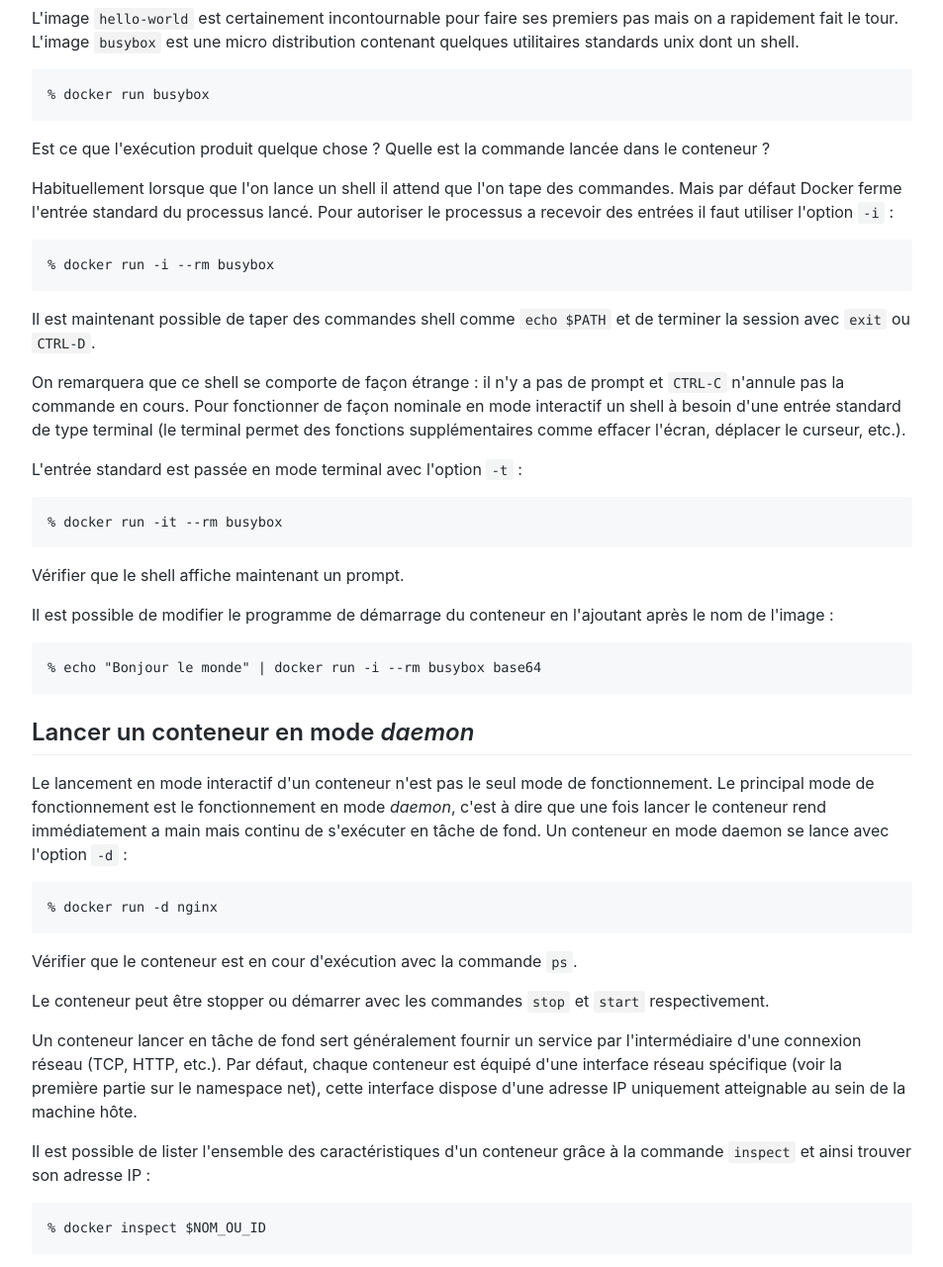
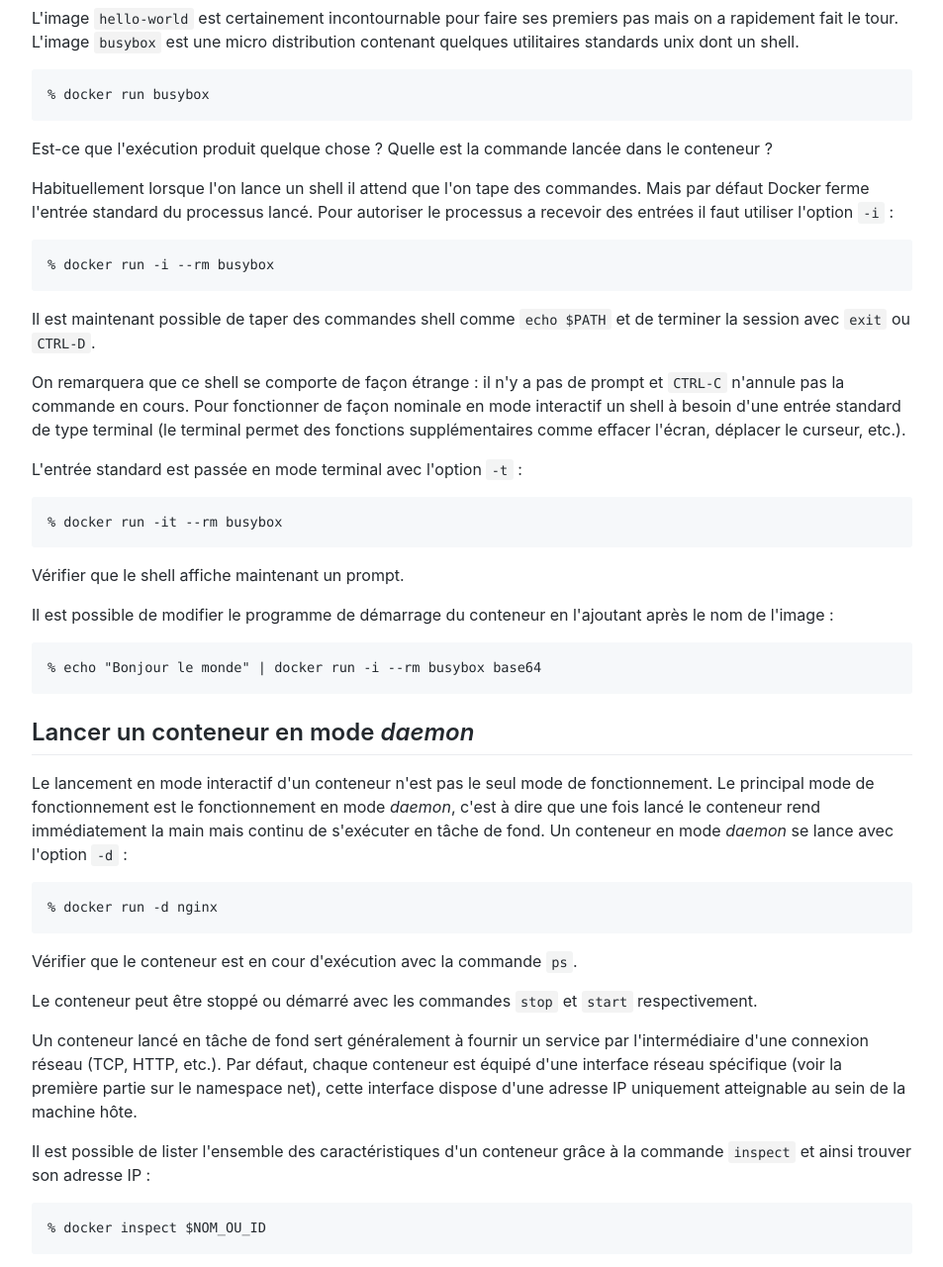
Before and after one commit to madbrain/dockernco, a plain HTML site: page Docker-1.html in a window 1280 px wide. Shown: the part 1380-2660 px from the top of the page at 99% size, without its empty margins (163-1116 px from the left). Drawn offline with Linux system fonts and the light colour scheme.

Commit message:
Deploy madbrain/dockernco to github.com/madbrain/dockernco.git:gh-pages

```diff
--- a/Docker-1.html
+++ b/Docker-1.html
@@ -52,7 +52,7 @@ permet de lister l'ensemble des conteneurs peut importe leur état :</p>
 <p>Vérifier que le nom du conteneur est bien pris en compte.
 Essayer de relancer un conteneur avec le même nom. Est ce possible ?</p>
 <p>Les conteneurs morts commencent à s'accumuler, pour supprimer
-un ou plusieurs conteneur, utiliser la commande suivante :</p>
+un ou plusieurs conteneurs, utiliser la commande suivante :</p>
 <pre><code>% docker rm $NOM_DU_CONTENEUR $ID_DU_CONTENEUR
 </code></pre>
 <p>Il est également possible de supprimer le conteneur automatiquement à la
@@ -67,9 +67,9 @@ est une micro distribution contenant quelques utilitaires standards unix
 dont un shell.</p>
 <pre><code>% docker run busybox
 </code></pre>
-<p>Est ce que l'exécution produit quelque chose ? Quelle est la commande
+<p>Est-ce que l'exécution produit quelque chose ? Quelle est la commande
 lancée dans le conteneur ?</p>
-<p>Habituellement lorsque que l'on lance un shell il attend que l'on tape
+<p>Habituellement lorsque l'on lance un shell il attend que l'on tape
 des commandes. Mais par défaut Docker ferme l'entrée standard du processus
 lancé. Pour autoriser le processus a recevoir des entrées il faut utiliser
 l'option <code>-i</code> :</p>
@@ -93,15 +93,15 @@ en l'ajoutant après le nom de l'image :</p>
 <h2 id="lancerunconteneurenmodedaemon">Lancer un conteneur en mode <em>daemon</em></h2>
 <p>Le lancement en mode interactif d'un conteneur n'est pas le seul mode de
 fonctionnement. Le principal mode de fonctionnement est le fonctionnement
-en mode <em>daemon</em>, c'est à dire que une fois lancer le conteneur rend
-immédiatement a main mais continu de s'exécuter en tâche de fond.
-Un conteneur en mode daemon se lance avec l'option <code>-d</code> :</p>
+en mode <em>daemon</em>, c'est à dire que une fois lancé le conteneur rend
+immédiatement la main mais continu de s'exécuter en tâche de fond.
+Un conteneur en mode <em>daemon</em> se lance avec l'option <code>-d</code> :</p>
 <pre><code>% docker run -d nginx
 </code></pre>
 <p>Vérifier que le conteneur est en cour d'exécution avec la commande <code>ps</code>.</p>
-<p>Le conteneur peut être stopper ou démarrer avec les commandes <code>stop</code> et
+<p>Le conteneur peut être stoppé ou démarré avec les commandes <code>stop</code> et
 <code>start</code> respectivement.</p>
-<p>Un conteneur lancer en tâche de fond sert généralement fournir un service
+<p>Un conteneur lancé en tâche de fond sert généralement à fournir un service
 par l'intermédiaire d'une connexion réseau (TCP, HTTP, etc.). Par défaut,
 chaque conteneur est équipé d'une interface réseau spécifique (voir la
 première partie sur le namespace net), cette interface dispose d'une
@@ -119,7 +119,7 @@ l'option <code>-f</code> et extraire uniquement le(s) champs intéressant(s) :</
 </code></pre>
 <h2 id="configurerlecontextedexcutionduconteneur">Configurer le contexte d'exécution du conteneur</h2>
 <h3 id="mappingdunportrseau">Mapping d'un port réseau</h3>
-<p>Comme dit précédemment la l'adresse IP du conteneur est uniquement
+<p>Comme dit précédemment l'adresse IP du conteneur est uniquement
 accessible depuis la machine hôte. Docker permet de lier
 un port de la machine hôte avec un port du conteneur, le service
 devient accessible depuis partout où la machine hôte est accessible
@@ -132,7 +132,7 @@ hôte (et donc probablement depuis un navigateur):</p>
 <pre><code>curl http://${ADRESSE_IP_HOTE}:8080/
 </code></pre>
 <h3 id="montagedevolumesexternes">Montage de volumes externes</h3>
-<p>La page HTML servit est un page par défaut, on aimerait la modifier
+<p>La page HTML servit est une page par défaut, on aimerait la modifier
 pour servir un contenu avec plus de valeurs ajoutées.
 La technique la plus simple
 pour le faire est de rendre visible un répertoire de la machine hôte
@@ -140,7 +140,7 @@ dans le conteneur à un point de montage défini (on pourrait également
 modifier l'image du conteneur, mais c'est pour plus tard…).
 L'option <code>-v</code> permet de controller le montage de répertoire dans le conteneur.</p>
 <p>Mais à quel endroit monter le répertoire dans le conteneur
-pour qu'il soit servir par nginx ?</p>
+pour qu'il soit servi par nginx ?</p>
 <p>Il serait intéressant de pouvoir observer la configuration de nginx
 à l'intérieur du conteneur et ainsi monter le contenu HTML au bon endroit.</p>
 <p>Pour cela Docker nous donne la possibilité d'exécuter une commande à
```
